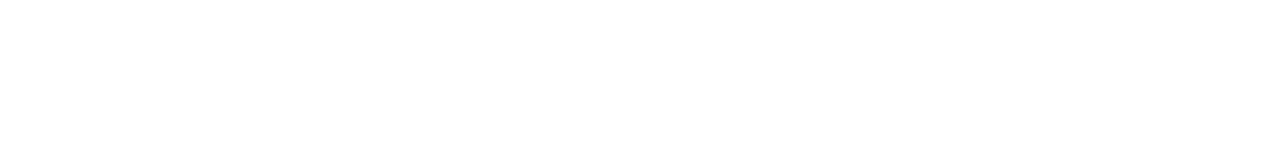
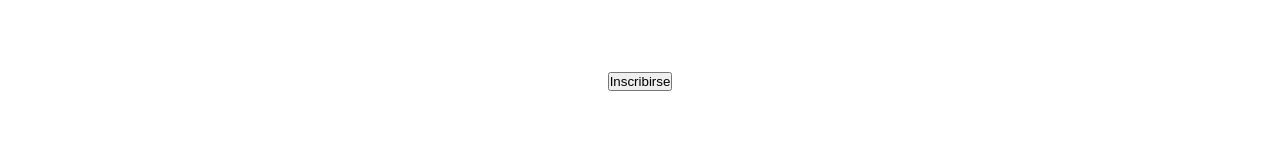
Before and after one commit to AishaYanez/React_RoR, a React (Create React App) app in the folder frontend/: page /activity/1 in a window 1280 px wide. Before the commit this address had no page. Shown: the part 287-447 px from the top of the page. Built offline with nearby package versions, Linux system fonts and the light colour scheme.

Commit message:
Add interface Activity

```diff
--- a/frontend/src/App.js
+++ b/frontend/src/App.js
@@ -18,6 +18,7 @@ import {
 
 import { AuthProvider, AuthContext } from './context/AuthContext/AuthContext';
 import AuthService from './services/Auth/auth.service';
+import Activity from './interfaces/Activity/Activity';
 
 function App() {
   const userContext = useContext(AuthContext);
@@ -44,6 +45,7 @@ function App() {
             element={userContext[0] !== 'visit' ? <Profile /> : <Navigate to="/" />}
           />
           <Route path="/activities" element={<ActList />} />
+          <Route path='/activity/:id' element={<Activity/>}/>
         </Routes>
       </BrowserRouter>
       <Footer />
--- /dev/null
+++ b/frontend/src/interfaces/Activity/Activity.jsx
@@ -0,0 +1,21 @@
+import ActivityService from "../../services/Activity/activity.service";
+
+function Activity() {
+  const  inscription = () => {
+    // ActivityService.addClient(idActivity, idUser).then(r => console.log(r))
+  }
+ return (
+  <div className="content-container">
+    <div className="images-container">
+      <div className="image-activity"></div>
+      <div className="image-coordinator"></div>
+    </div>
+    <div className="data-activity"></div>
+    <div>
+      <button onClick={inscription}>Inscribirse</button>
+    </div>
+  </div>
+ );
+}
+
+export default Activity;
```
